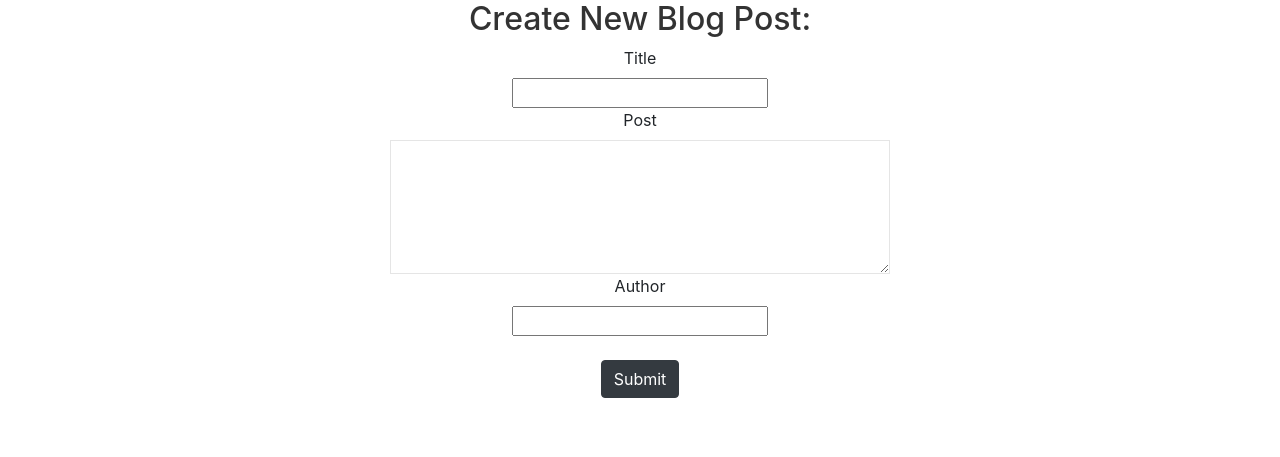
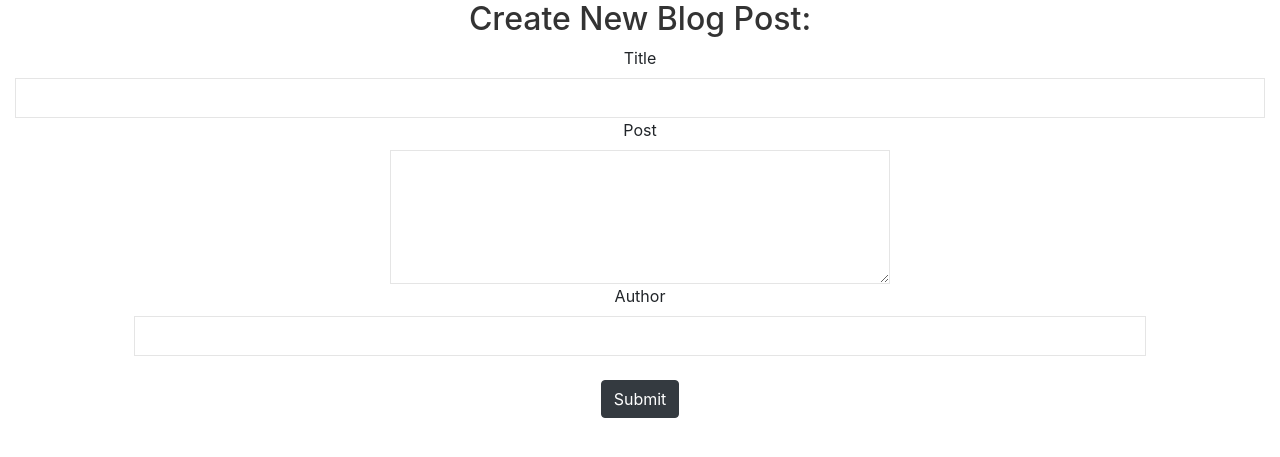
Before and after one commit to IronManCool001/blogApp, a Flask app: page /createPost in a window 1280 px wide. Shown: the part 56-513 px from the top of the page. Run offline with Flask 2, Linux system fonts and the light colour scheme; some libraries are stand-ins or nearby versions.

Commit message:
Update posts.html

```diff
--- a/app/templates/posts.html
+++ b/app/templates/posts.html
@@ -41,7 +41,7 @@
     <form action='/posts' method='POST'>
         <label for="title">Title</label>
         <br>
-        <input type='text' name='title' id='title'>
+        <input type='text' name='title' id='title' class="uk-input">
         <br>
        <label for="content">Post</label>
        <br>
@@ -50,7 +50,7 @@
        <label for="author">Author</label>
        <br>
        <div class="col-sm-10">
-       <input type='text' name='author' id='author' class="form-control-defaut">
+       <input type='text' name='author' id='author' class="form-control-defaut uk-input">
        </div>
         <br>
         <input type='submit' value='Submit' class="btn btn-dark">
```
